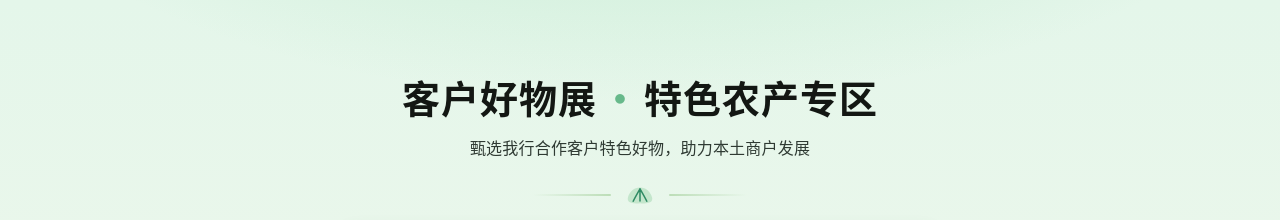
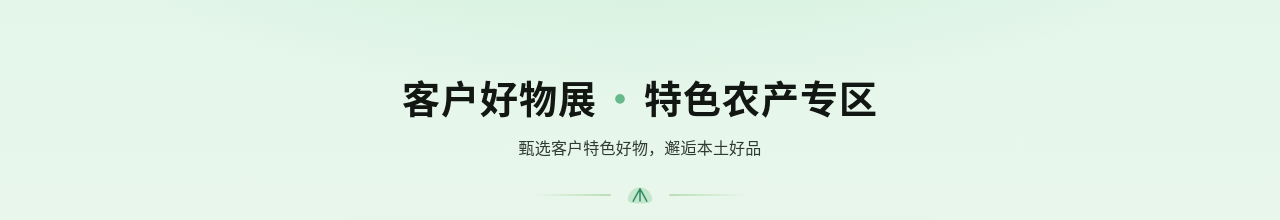
Before and after one commit to Dragon-web-handsome/nongchan-haowu, a plain HTML site: page index.html in a window 1280 px wide. Shown: the top 220 px of the page. Drawn offline with Linux system fonts and the light colour scheme.

Commit message:
update index.html

```diff
--- a/index.html
+++ b/index.html
@@ -5,11 +5,11 @@
 <meta name="viewport" content="width=device-width, initial-scale=1.0, viewport-fit=cover">
 <meta name="format-detection" content="telephone=no">
 <title>客户好物展 · 特色农产专区</title>
-<meta name="description" content="甄选合作客户特色好物，助力本土商户发展。太行风味、当季新米、酸甜果脯等好物一站选购。">
+<meta name="description" content="甄选客户特色好物，邂逅本土好品。太行风味、当季新米、酸甜果脯等好物一站选购。">
 <meta property="og:type" content="website">
 <meta property="og:site_name" content="客户好物展 · 特色农产专区">
 <meta property="og:title" content="客户好物展 · 特色农产专区">
-<meta property="og:description" content="甄选合作客户特色好物，助力本土商户发展。点击查看详情，直接选购。">
+<meta property="og:description" content="甄选客户特色好物，邂逅本土好品。点击查看详情，直接选购。">
 <meta property="og:image" content="https://nongchan-haowu.pages.dev/cover.png">
 <meta property="og:url" content="https://nongchan-haowu.pages.dev/">
 <style>
@@ -199,7 +199,7 @@
   <main class="page">
     <header class="hero">
       <h1>客户好物展<span class="sep">·</span>特色农产专区</h1>
-      <p>甄选我行合作客户特色好物，助力本土商户发展</p>
+      <p>甄选客户特色好物，邂逅本土好品</p>
     </header>
 
     <div class="leaf-line" aria-hidden="true">
```
